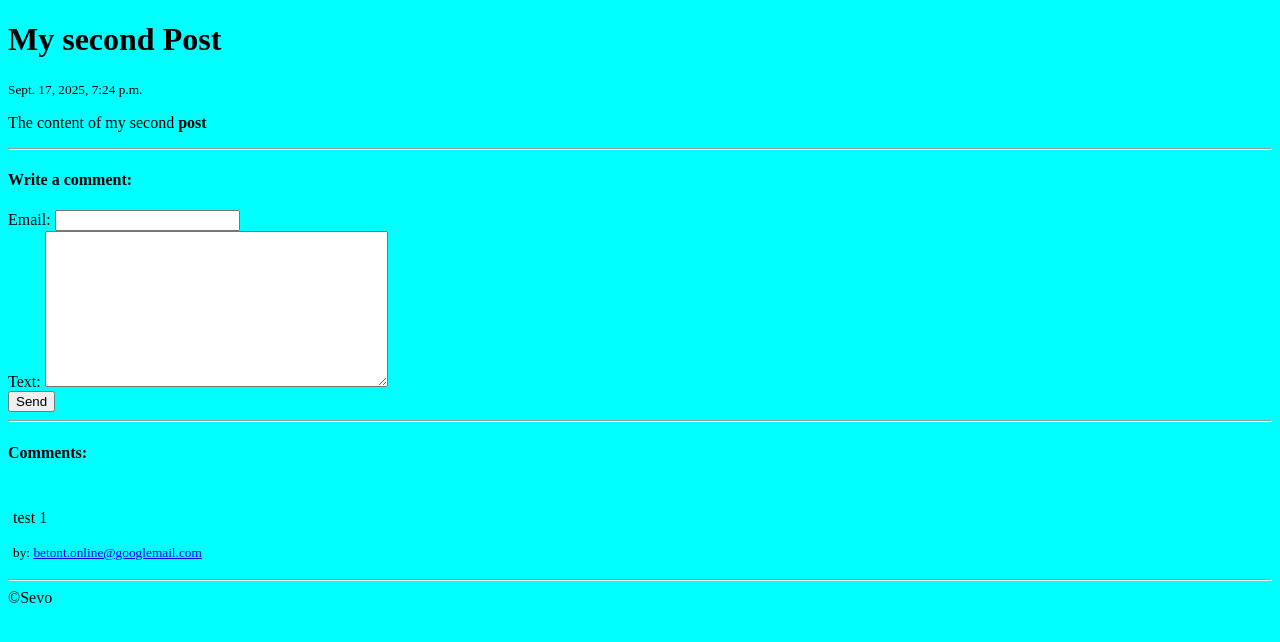
After one commit to bastivogt/sevo_blog_25, a Django app: page /blog/2/ in a window 1280 px wide. The commit adds this page. Shown: the top 642 px of the page. Run offline with Django 5.2, Linux system fonts and the light colour scheme; data comes from the database, SQL or seed files in the repository; both versions use the stored data as it was after the commit.

Commit message:
adding comments at frontend

```diff
--- /dev/null
+++ b/blog/forms.py
@@ -0,0 +1,12 @@
+from django import forms
+
+from blog import models
+
+
+class CommentForm(forms.ModelForm):
+    class Meta:
+        model = models.Comment
+        fields = [
+            "email",
+            "text"
+        ]
--- a/blog/models.py
+++ b/blog/models.py
@@ -23,7 +23,7 @@ class Tag(models.Model):
 
     class Meta:
         ordering = [
-            "-updated_at"
+            "-created_at"
         ]
         verbose_name = _("Tag")
 
@@ -71,7 +71,7 @@ class PostImage(models.Model):
 
     class Meta:
         ordering = [
-            "-updated_at"
+            "-created_at"
         ]
         verbose_name = "Post Image"
 
@@ -85,7 +85,7 @@ class Post(models.Model):
     keywords = models.TextField(null=True, blank=True, verbose_name=_("Meta keywords"))
     description = models.TextField(null=True, blank=True, verbose_name=_("Meta description"))
 
-    excerpt = models.TextField(max_length=250, verbose_name=_("Excerpt"))
+    excerpt = models.TextField(max_length=250, null=True, blank=True, verbose_name=_("Excerpt"))
     content = models.TextField(verbose_name=_("Content"))
     tags = models.ManyToManyField(Tag, blank=True, verbose_name=_("Tags"), related_name="posts")
     post_image = models.ForeignKey(PostImage, blank=True, null=True, on_delete=models.SET_NULL, verbose_name=_("Post image"), related_name="the_posts")
@@ -98,6 +98,12 @@ class Post(models.Model):
 
     def __str__(self):
         return f"#{self.id} - {self.title}"
+
+
+    def get_excerpt(self, char_count=100):
+        if self.excerpt:
+            return self.excerpt[:char_count] + " ..."
+        return self.content[:char_count] + " ..."
 
 
     @admin.display(description=_("Image preview"))
@@ -147,7 +153,11 @@ class Comment(models.Model):
 
     @property
     def text_excerpt(self):
-        return self.text[:50] + " ..."
+        return self.text[:20] + " ..."
+
+    @property
+    def email_excerpt(self):
+        return self.email[:20] + " ..."
 
     class Meta:
         ordering = [
--- /dev/null
+++ b/blog/templates/blog/detail.html
@@ -0,0 +1,41 @@
+{% extends "base.html" %}
+{% load i18n %}
+
+{% block title %}
+    {{ title }}
+{% endblock %}
+
+
+{% block content %}
+    <h1>{{ title }}</h1>
+    <small>{{ post.created_at }}</small>
+    <div>
+        <p>
+            {% autoescape off %}
+                {{ post.content }}
+            {% endautoescape %}
+        </p>
+    </div>
+    <hr>
+    <div>
+        <h4>Write a comment:</h4>
+        <form action="" method="post">
+            {% csrf_token %}
+            {{ form }}
+            <input type="submit" value="{% trans "Send" %}">
+        </form>
+    </div>
+
+    {% if post.comments.first %}
+        <hr>
+        <h4>Comments:</h4>
+        <div class="comments">
+            {% for comment in comments %}
+                <div class="comment">
+                    <p>{{ comment.text }}</p>
+                    <small>by: <a href="mailto:{{ comment.email }}">{{ comment.email }}</a></small>
+                </div>
+            {% endfor %}
+        </div>
+    {% endif %}
+{% endblock %}
--- a/blog/urls.py
+++ b/blog/urls.py
@@ -6,5 +6,6 @@ from blog import views
 app_name = "blog"
 
 urlpatterns = [
-    path("", views.index, name="index")
+    path("", views.index, name="index"),
+    path("<int:pk>/", views.detail, name="detail")
 ]
--- a/blog/views.py
+++ b/blog/views.py
@@ -1,9 +1,35 @@
-from django.shortcuts import render
+from django.shortcuts import render, get_object_or_404, redirect
 from django.http import HttpResponse
+
+from blog import models
+from blog import forms
 
 
 
 def index(request):
+    posts = models.Post.objects.filter(published=True)
     return render(request, "blog/index.html", {
-        "title": "blog#views#index"
+        "title": "All Posts",
+        "posts": posts
     })
+
+
+def detail(request, pk):
+    post = get_object_or_404(models.Post, pk=pk, published=True)
+    comments = post.comments.filter(published=True)
+
+    if request.method == "POST":
+        form = forms.CommentForm(request.POST)
+        if form.is_valid():
+            form_obj = form.save(commit=False)
+            form_obj.post = post
+            form_obj.save()
+            return redirect("blog:detail", pk=post.pk)
+    else:
+        form = forms.CommentForm()
+    return render(request, "blog/detail.html", {
+        "title": post.title,
+        "post": post,
+        "form": form,
+        "comments": comments
+    })
--- a/static/css/style.css
+++ b/static/css/style.css
@@ -6,3 +6,11 @@
 body {
     background-color: aqua;
 }
+
+
+.comment {
+    padding: 10px 5px;
+}
+.comment:nth-child(even) {
+    background-color: rgba(223, 223, 223, 0.562);
+}
```
Also changed, not shown: blog/admin.py (+33 -1 lines), blog/templates/blog/index.html (+11 -0 lines), blog/migrations/0004_alter_post_excerpt.py (added), db.sqlite3.
